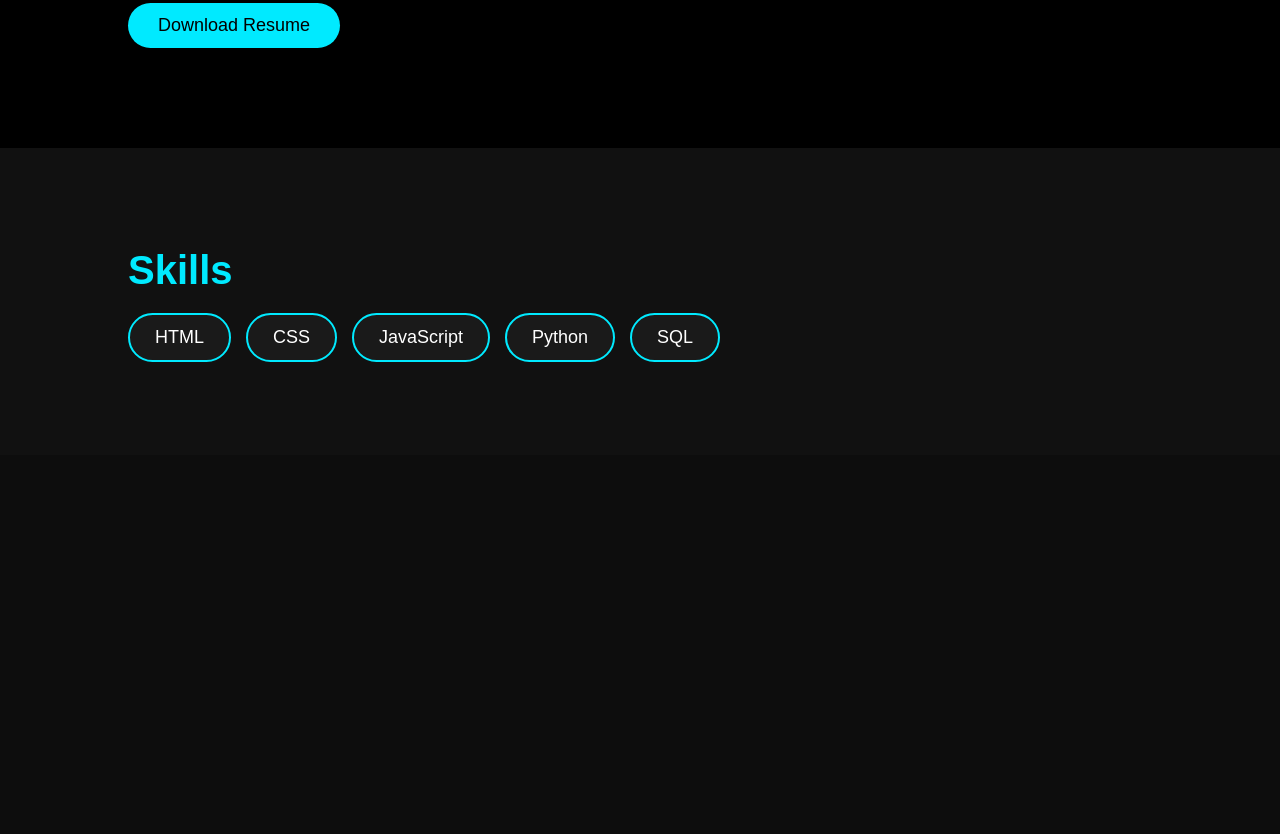
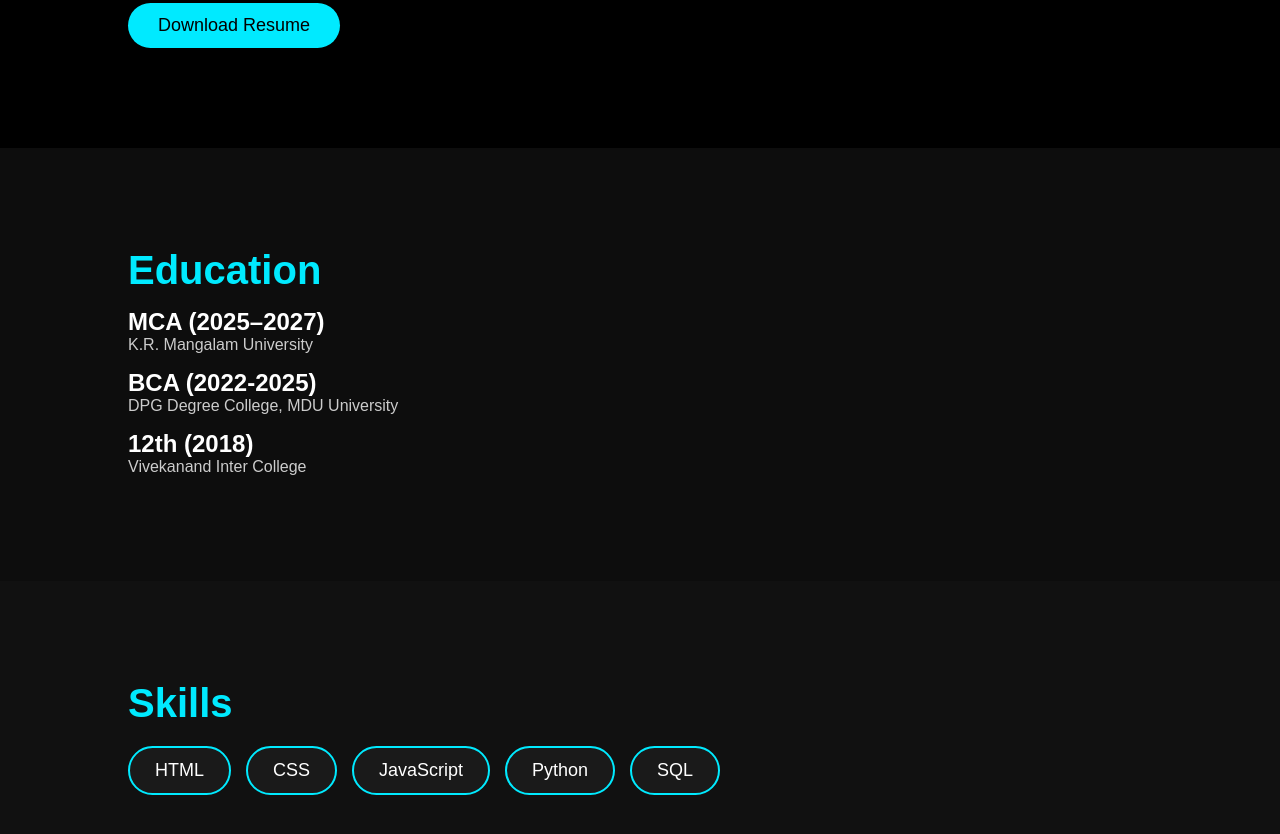
Before and after one commit to bcalm-2/portfolio, a plain HTML site: page index.html in a window 1280 px wide. Shown: the part 1324-2158 px from the top of the page. Drawn offline with Linux system fonts and the light colour scheme.

Commit message:
Added education section

```diff
--- a/css/index.css
+++ b/css/index.css
@@ -226,3 +226,25 @@ transition: 0.3s;
 .resume-btn:hover {
 background: #009db3;
 }
+
+#education {
+padding: 100px 10%;
+}
+#education h2 {
+font-size: 40px;
+color: #00eaff;
+}
+.edu-box h3 {
+margin-top: 15px;
+font-size: 24px;
+color: #fff;
+}
+.edu-box p {
+color: #ccc;
+margin-bottom: 5px;
+}
+.edu-box ul li {
+color: #bbb;
+margin-left: 20px;
+margin-top: 5px;
+}
--- a/index.html
+++ b/index.html
@@ -43,6 +43,19 @@
       <h2>Resume</h2>
       <p>You can download my updated resume from the link below:</p>
       <a href="resume.pdf" download class="resume-btn">Download Resume</a>
+    </section>
+    <section id="education">
+      <h2>Education</h2>
+      <div class="edu-box">
+        <h3>MCA (2025–2027)</h3>
+        <p>K.R. Mangalam University</p>
+
+        <h3>BCA (2022-2025)</h3>
+        <p>DPG Degree College, MDU University</p>
+
+        <h3>12th (2018)</h3>
+        <p>Vivekanand Inter College</p>
+      </div>
     </section>
 
     <section id="skills">
```
